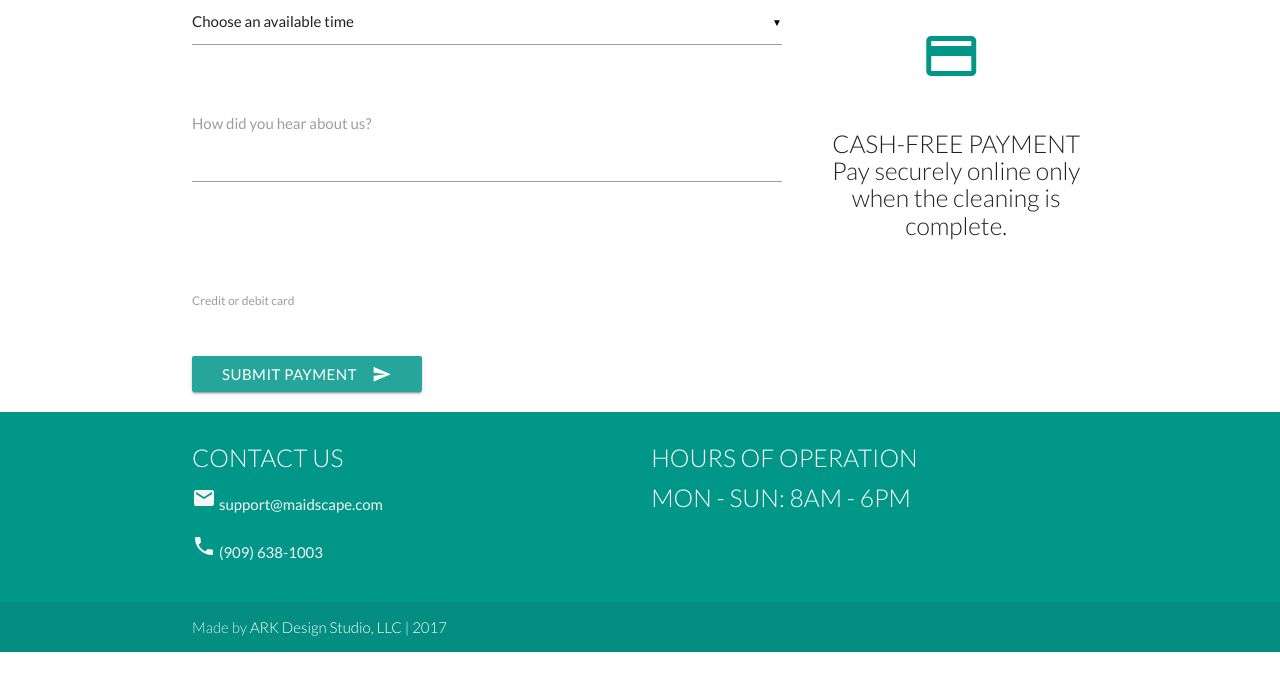
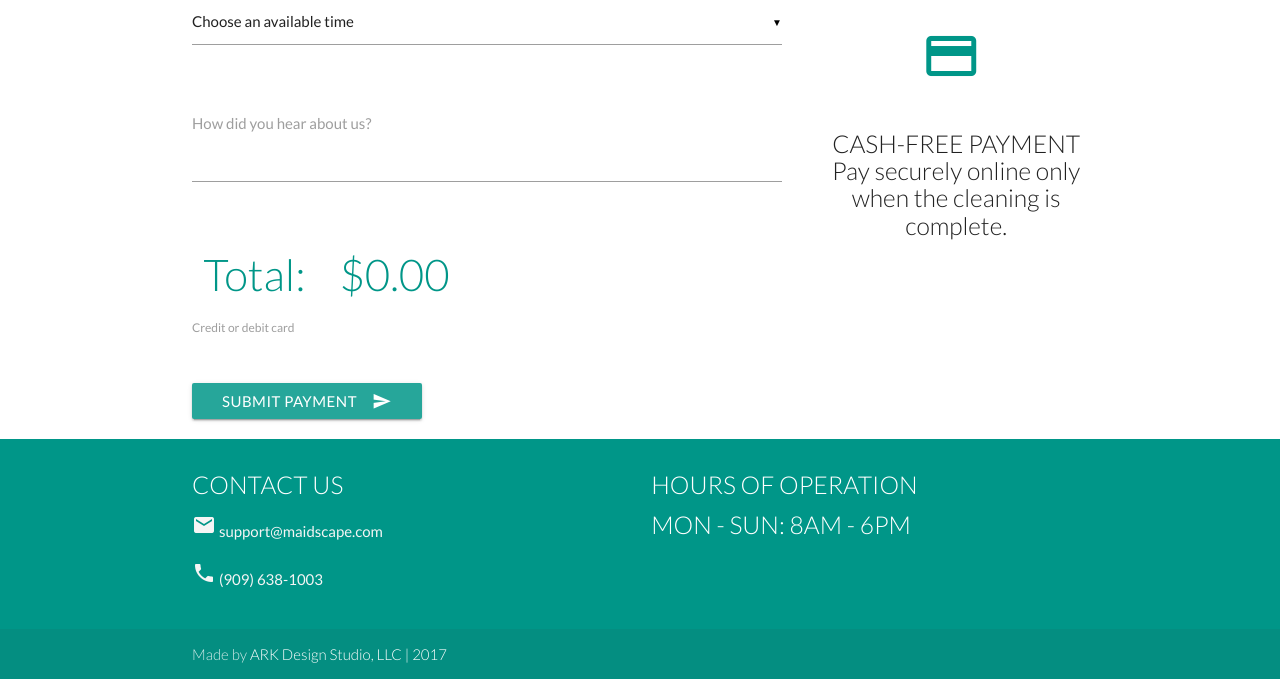
Before and after one commit to arkdesignstudio/maidscape, a Flask app: page /form in a window 1280 px wide. Shown: the part 2121-2800 px from the top of the page. Before the commit the page ends 2773 px from the top, so only its background shows below. Run offline with Flask 2, Linux system fonts and the light colour scheme; some libraries are stand-ins or nearby versions.

Commit message:
fixed form to accept all values, will need to implement logic to calculate total next

```diff
--- a/static/js/form.js
+++ b/static/js/form.js
@@ -61,5 +61,16 @@ function stripeTokenHandler(token) {
   form.appendChild(hiddenInput);
 
   // Submit the form
+	alert(hiddenInput);
+	console.log(hiddenInput);
   form.submit();
 }
+
+// Inject payment total into div
+var total = '0.00';
+document.getElementById('total').innerHTML = '<h3 class="header teal-text light">Total:&nbsp; &nbsp; $' + total + '</h1>'
+
+function calculateTotalPrice() {
+	// get form data
+	var form = document.getElementById('payment-form')
+}
--- a/templates/form.html
+++ b/templates/form.html
@@ -22,7 +22,7 @@
 	<div class="container">
 
 		<div class="row">
-			<form class="col s8">
+			<form action="/charge" method="post" id="payment-form" class="col s8">
 				<div class="center">
 					<h3 class="header col s12 light">Book us now!</h3>
 					<h5 class="header col s12 light">Let's learn a little bit more about you and your needs.</h5>
@@ -157,12 +157,29 @@
 					</div>
 				</div>
 
-<!--
-				<button class="btn waves-effect waves-light" type="submit" name="action">Next
+        <div class="col s12">
+          <div id="total"></div>
+        </div>
+
+
+				<div class="form-row">
+					<label for="card-element">
+						Credit or debit card
+					</label>
+					<div id="card-element">
+						<!-- a Stripe Element will be inserted here. -->
+					</div>
+
+					<!-- Used to display Element errors -->
+					<div id="card-errors"></div>
+				</div>
+
+				<br />
+				<br />
+
+				<button class="btn waves-effect waves-light" type="submit" name="action">Submit Payment
 					<i class="material-icons right">send</i>
 				</button>
--->
-
 			</form>
 
 			<div class="col s4">
@@ -206,26 +223,7 @@
 				</div>
 			</div>
 
-			<form action="/charge" method="post" id="payment-form" class="col s8">
-				<div class="form-row">
-					<label for="card-element">
-						Credit or debit card
-					</label>
-					<div id="card-element">
-						<!-- a Stripe Element will be inserted here. -->
-					</div>
 
-					<!-- Used to display Element errors -->
-					<div id="card-errors"></div>
-				</div>
-
-				<br />
-				<br />
-
-				<button class="btn waves-effect waves-light" type="submit" name="action">Submit Payment
-					<i class="material-icons right">send</i>
-				</button>
-			</form>
 
 
 
```
Lines whose indentation alone changed are shown as unchanged.
